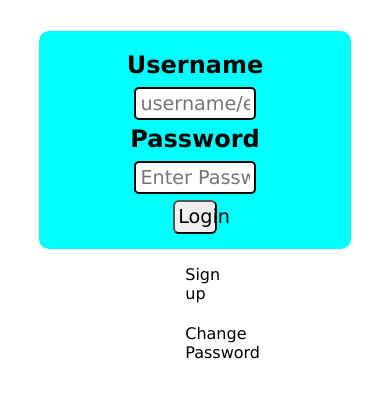
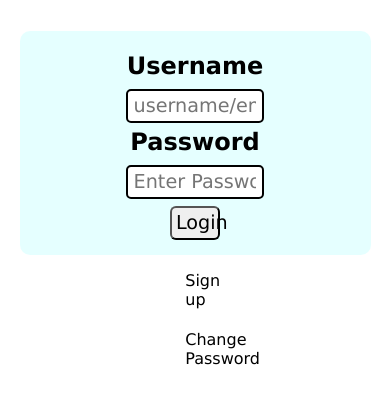
Before and after one commit to jhaabhiiishek/tribe, a React (Create React App) app: page / in a window 390 px wide. Shown: the top 404 px of the page. Built offline with nearby package versions, Linux system fonts and the light colour scheme.

Commit message:
resize-changes

```diff
--- a/src/App.css
+++ b/src/App.css
@@ -718,7 +718,7 @@
 }
 .forms{
 	position: relative;
-	background-color: aqua;
+	background-color: rgba(0,255,255,0.1);
 	display: flex;
 	width: 46%;
 	margin: auto;
@@ -956,6 +956,9 @@
 	}
 }
 @media screen and (max-width:799px){
+	.forms{
+		width: 90% !important;
+	}
 	#nav{
 		position: absolute;
 		background-color: rgb(219 219 219);
```
